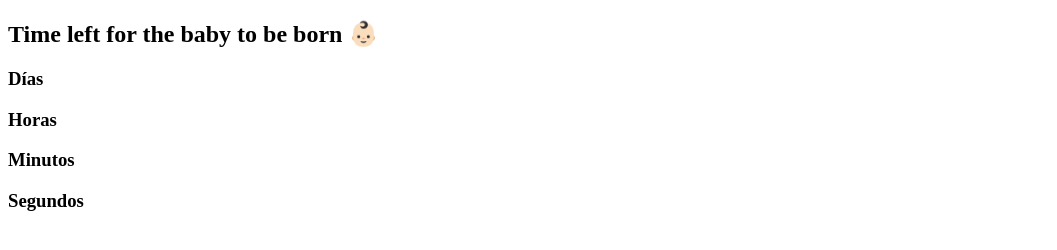
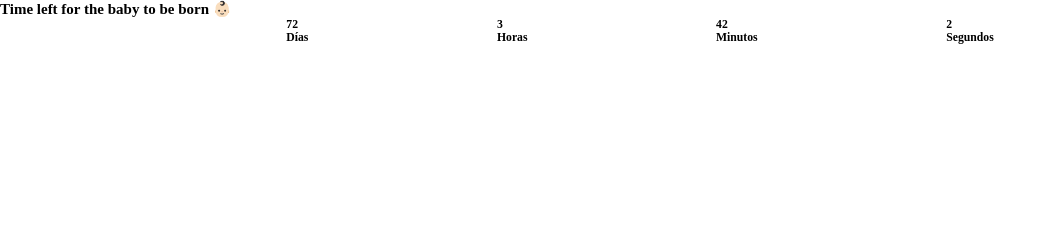
Before and after one commit to GonzoDenetro/baby-Countdown, a plain HTML site: page index.html in a window 1280 px wide. Shown: the whole page, without its empty margins (0-1057 px from the left). Drawn offline with Linux system fonts and the light colour scheme.

Commit message:
JS listo

```diff
--- a/app.js
+++ b/app.js
@@ -0,0 +1,39 @@
+window.addEventListener("load", countdown);
+
+function countdown() {
+    setInterval(counter, 1000)
+}
+
+const counter = () => {
+    let futureDate = new Date("October 10, 2021 00:00:00");
+    let futureDateMiliseconds = futureDate.getTime()
+    let currentDate = new Date().getTime();
+    let daysRemaining = futureDateMiliseconds - currentDate;
+
+    const second = 1000;
+    const minute = second * 60;
+    const hour = minute * 60;
+    const day = hour * 24;
+
+    let daysValue = Math.floor(daysRemaining / day);
+    let hoursValue = Math.floor( (daysRemaining % day) / hour);
+    let minutesValue = Math.floor((daysRemaining % hour) / minute);
+    let secondsValue = Math.floor((daysRemaining % minute) / second);
+
+    document.querySelector("#day").innerHTML = daysValue;
+    document.querySelector("#hour").innerHTML = hoursValue;
+    document.querySelector("#minute").innerHTML = minutesValue;
+    document.querySelector("#seconds").innerHTML = secondsValue;
+
+    if(daysRemaining > 0) {
+        document.querySelector("#day").innerHTML = daysValue;
+        document.querySelector("#hour").innerHTML = hoursValue;
+        document.querySelector("#minute").innerHTML = minutesValue;
+        document.querySelector("#seconds").innerHTML = secondsValue;
+    } else {
+        document.querySelector("#day").innerHTML = 0;
+        document.querySelector("#hour").innerHTML = 0;
+        document.querySelector("#minute").innerHTML = 0;
+        document.querySelector("#seconds").innerHTML = 0;
+    }
+}
--- a/index.html
+++ b/index.html
@@ -4,6 +4,7 @@
     <meta charset="UTF-8">
     <meta http-equiv="X-UA-Compatible" content="IE=edge">
     <meta name="viewport" content="width=device-width, initial-scale=1.0">
+    <link rel="stylesheet" href="style.css">
     <title>Baby Countdown</title>
 </head>
 <body>
@@ -12,19 +13,19 @@
             <h2 class="title">Time left for the baby to be born  👶🏻</h2>
             <div class="counter">
                 <div>
-                    <h3 class="time"></h3>
+                    <h3 class="time" id="day"></h3>
                     <h3 class="days">Días</h3>
                 </div>
                 <div>
-                    <h3 class="time"></h3>
+                    <h3 class="time" id="hour"></h3>
                     <h3 class="hours">Horas</h3>
                 </div>
                 <div>
-                    <h3 class="time"></h3>
+                    <h3 class="time" id="minute"></h3>
                     <h3 class="minutes">Minutos</h3>
                 </div>
                 <div>
-                    <h3 class="time"></h3>
+                    <h3 class="time" id="seconds"></h3>
                     <h3 class="seconds">Segundos</h3>
                 </div>
             </div>
--- a/style.css
+++ b/style.css
@@ -0,0 +1,14 @@
+* {
+    margin: 0;
+    padding: 0;
+    box-sizing: border-box;
+}
+html {
+    font-size: 62.5%;
+}
+.counter {
+    width: 70%;
+    margin: 0 auto;
+    display: flex;
+    justify-content: space-around;
+}
```
